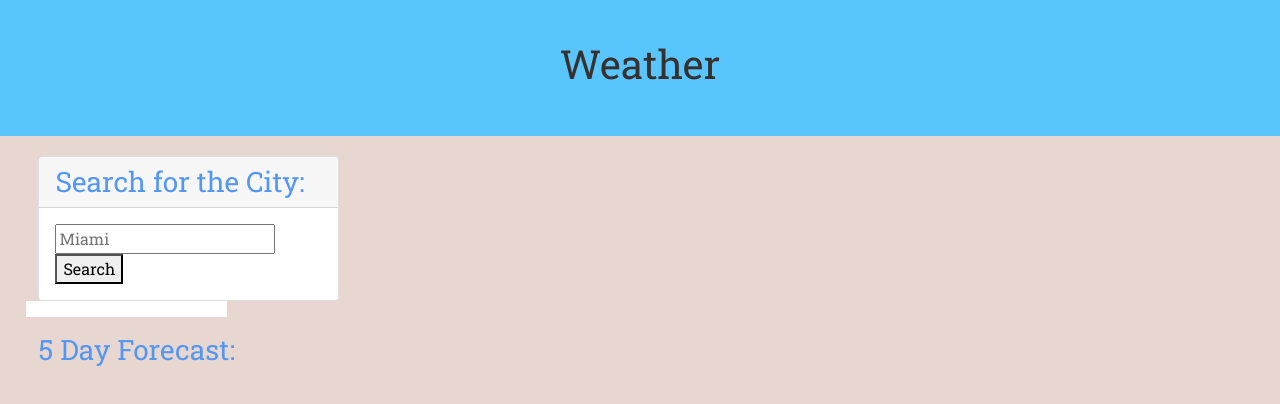
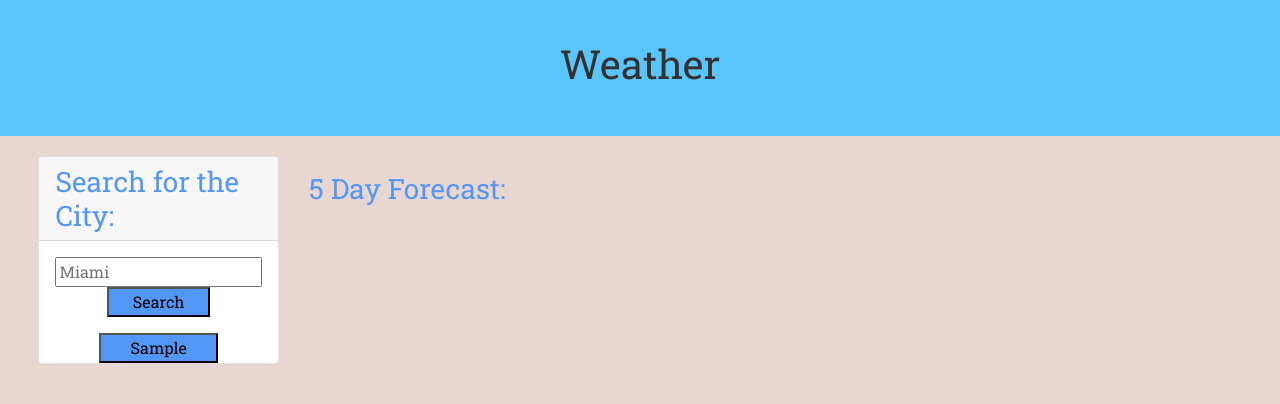
Before and after one commit to crandonbruz/weather-app, a plain HTML site: page index.html in a window 1280 px wide. Both pictures are taken after typing "Sample" into the empty fields and a click on the button "Search". Drawn offline with nearby package versions, Linux system fonts and the light colour scheme; no server answers.

Commit message:
fixed weather app

```diff
--- a/assets/css/style.css
+++ b/assets/css/style.css
@@ -32,13 +32,25 @@ li {
   list-style-type: none;
 }
 
+#weather-form{
+  display: flex;
+  align-items: center;
+  flex-direction: column;
+}
+
 .form-input,
 .form-textarea {
   display: block;
 }
 
+#search{
+  width: 100%;
+}
+
 .button {
   display: block;
+  background-color: var(--primary);
+  width: 50%;
 }
 
 .current-weather {
@@ -47,4 +59,31 @@ li {
 
 .forecast {
   background-color: var(--white);
+  display: flex;
+  flex-direction: row;
+  justify-content: space-between;
+
 }
+
+.left{
+  width: 20%;
+}
+.right{
+  width: 70%;
+  padding: 0px 30px;
+}
+
+.forecast-card{
+  border: 5px solid var(--primary);
+}
+
+#saved-weather{
+  display: flex;
+  flex-direction: column;
+  align-items: center;
+}
+
+#saved-weather button{
+  background-color: var(--primary);
+  width: 50%
+}
--- a/assets/js/script.js
+++ b/assets/js/script.js
@@ -5,6 +5,7 @@ var weatherContainer = $("#weather-container");
 var forecastContainer = $("#forecast-container");
 var historyContainer = $("#history");
 var apiKey = "8efed053aa2fc8f3ac8f50a776afdf36";
+var saveButton = $("#saved-weather");
 
 var formSubmit = function (event) {
   event.preventDefault();
@@ -14,6 +15,7 @@ var formSubmit = function (event) {
   if (search) {
     getSearchValue(search);
     getCurrentCity(search);
+    rendorSave(search);
 
     searchElement.val("");
   } else {
@@ -58,11 +60,12 @@ var getSearchValue = function (searchElement) {
 };
 
 var renderCurrentWeather = function (data) {
+  weatherContainer.html("");
   var cityH3 = $("<h3>");
   cityH3.text(data.name);
   weatherContainer.append(cityH3);
   var cityTemprature = $("<li>");
-  cityTemprature.text(data.main.temp);
+  cityTemprature.text("Temprature: " + data.main.temp);
   weatherContainer.append(cityTemprature);
   var feelsLikeCity = $("<li>");
   feelsLikeCity.text(data.main.feels_like);
@@ -76,6 +79,7 @@ var renderCurrentWeather = function (data) {
 };
 
 var renderForecast = function (data) {
+  forecastContainer.html("");
   var selectedData = [
     data.list[3],
     data.list[11],
@@ -85,11 +89,23 @@ var renderForecast = function (data) {
   ];
   for (let index = 0; index < selectedData.length; index++) {
     var cardContainer = $("<div>");
+    cardContainer.addClass("forecast-card");
     var date = $("<li>");
-    date.text(selectedData[index].dt_txt);
+    date.text("Date: " + selectedData[index].dt_txt);
     cardContainer.append(date);
     forecastContainer.append(cardContainer);
   }
 };
 
+var rendorSave = function (saveCity) {
+  var newButton = $("<button>");
+  newButton.text(saveCity);
+  newButton.on("click", function (event) {
+    var grabCityText = event.target.textContent
+    getSearchValue(grabCityText);
+    getCurrentCity(grabCityText);
+  })
+  saveButton.append(newButton);
+}
+
 weatherForm.on("submit", formSubmit);
--- a/index.html
+++ b/index.html
@@ -18,19 +18,20 @@
     <header>
       <h1>Weather</h1>
     </header>
-    <main class="flex-row space-between">
-      <div class="col-2 col-sm-6 col-md-4 col-lg-3">
+    <main class="d-flex flex-row">
+      <div class="left">
         <div class="card">
           <h3 class="card-header">Search for the City:</h3>
           <form id="weather-form" class="card-body">
             <input name="city" id="search" type="text" placeholder="Miami" />
             <button type="submit" class="button">Search</button>
+          </form>
           <div>
-              <div class="saved-weather"></div>
+            <div id="saved-weather"></div>
           </div>
-          </form>
         </div>
-        <div class="col-8 row d-flex flex-column">
+      </div>
+      <div class="right">
         <div id="weather-container" class="current-weather">
           <h3 id="currentCity"></h3>
           <h3 id="cityDate"></h3>
@@ -38,7 +39,7 @@
           <p id="humidity"></p>
           <p id="feelsLike"></p>
         </div>
-        </div>
+
         <div class="col mt-3">
           <h3>5 Day Forecast:</h3>
           <div id="forecast-container" class="forecast"></div>
```
Lines whose indentation alone changed are shown as unchanged.
